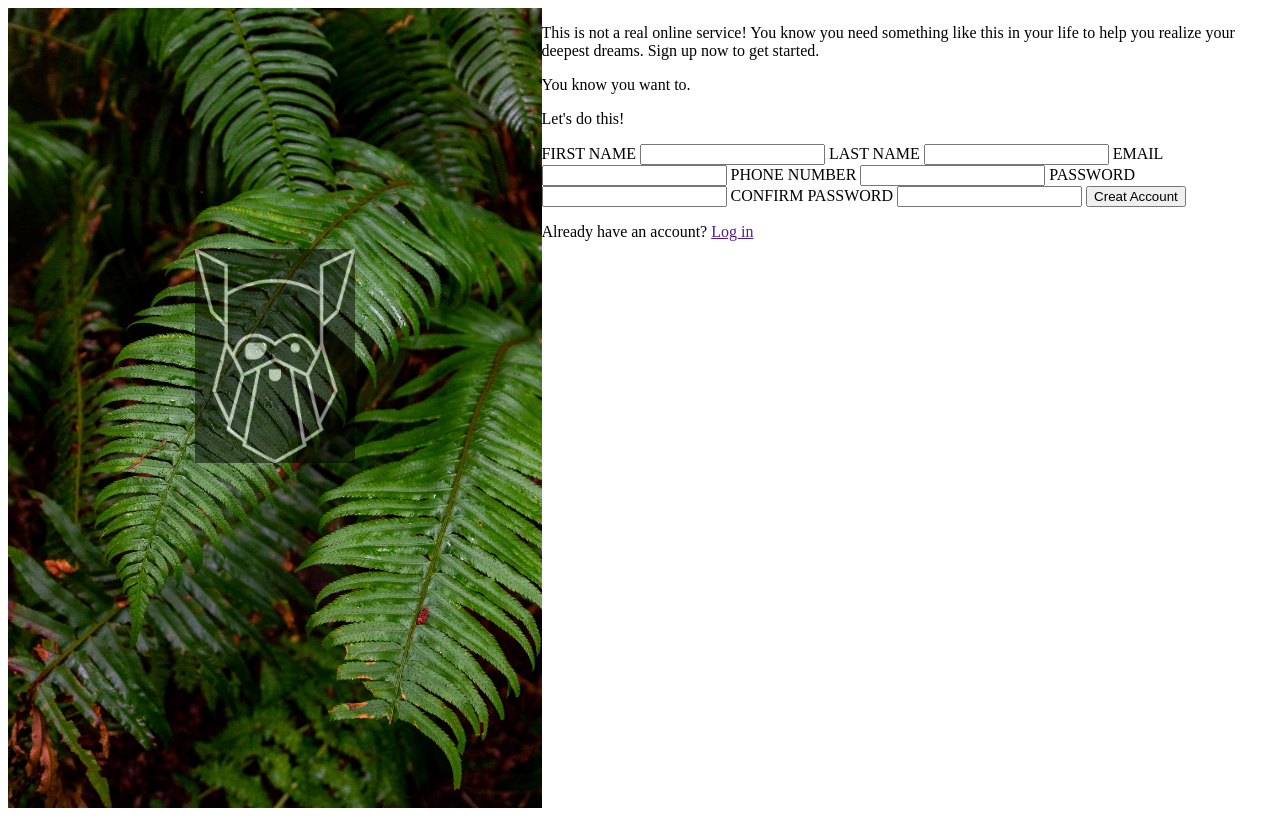
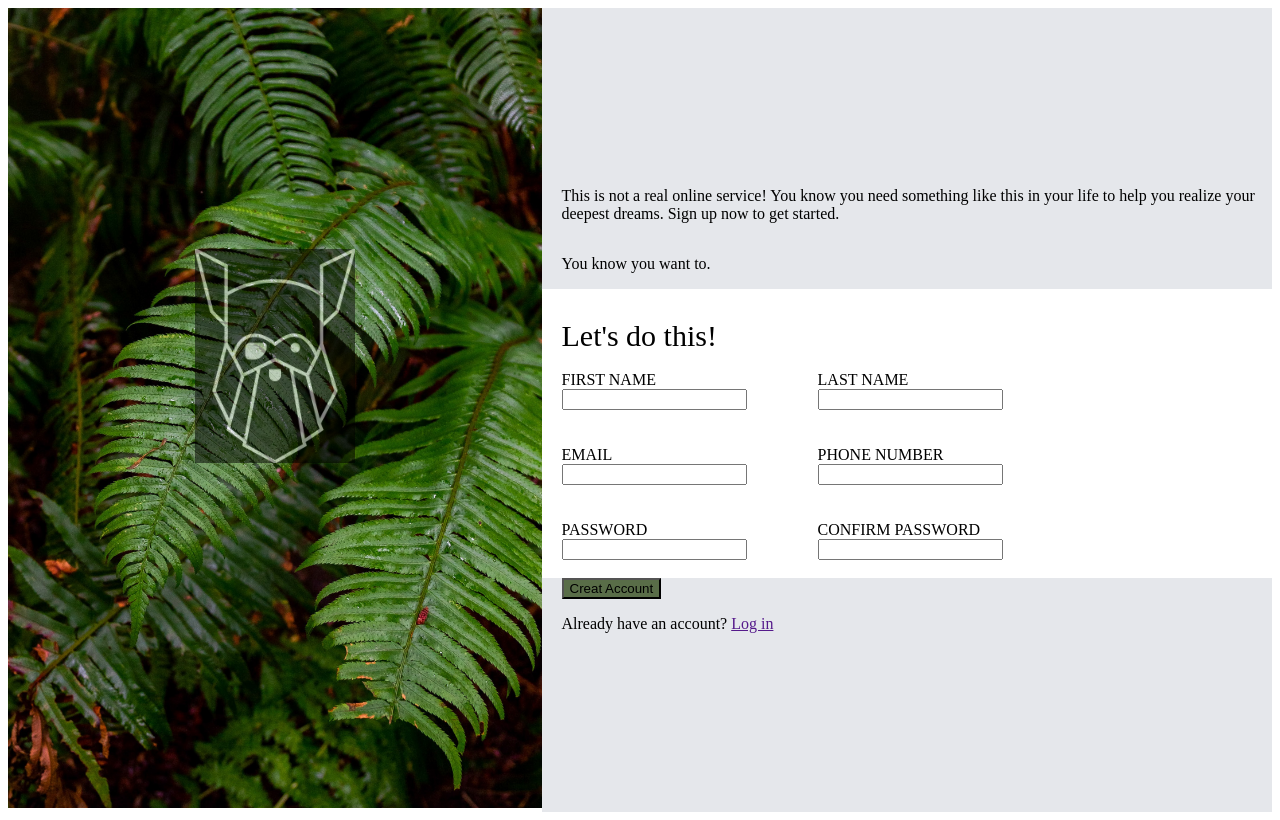
Before and after one commit to Xiaowei1102/sign-up-form, a plain HTML site: page index.html in a window 1280 px wide. Drawn offline with Linux system fonts and the light colour scheme.

Commit message:
add flexbox to form's imput and label

```diff
--- a/index.html
+++ b/index.html
@@ -12,26 +12,52 @@
         <img class= "background-image" src="unsplash.jpg" alt="unsplash leaves">
         <img class="logo" src="odin-lined.png" alt="odin logo">
     </div>
-    <div>
+    <div class="formcontainer">
+        <div class="textcontainer1">
             <p>This is not a real online service! You know you need something like this in your life to help you realize your deepest dreams. Sign up now to get started.</p>
             <p>You know you want to.</p>
-        <form action="/sign-up-form-page" method="post">
+        </div>
+
+        <form id="form1" action="/sign-up-form-page" method="post">
             <p>Let's do this!</p>
+            <div class="infocontainer">
+                <div class="name">
+                    <div class="firstname">
                         <label for="firstname">FIRST NAME</label>
                         <input type="text" id="firstname" name="user_name" />
+                    </div>
+                    <div class="lastname">
                         <label for="lastname">LAST NAME</label>
                         <input type="text" id="lastname" name="user_name" />
+                    </div>
+                </div>
+                <div class="contactinfo">
+                    <div class="email">
                         <label for="mail">EMAIL</label>
                         <input type="email" name="user_email" id="mail">
+                    </div>
+                    <div class="tel">
                         <label for="tel">PHONE NUMBER</label>
                         <input type="tel" name="tel" id="tel">
+                    </div>
+                </div>
+                <div class="password">
+                    <div class="password1">
                         <label for="pwd">PASSWORD</label>
                         <input type="password" name="password" id="pwd">
+                    </div>
+                    <div class="password2">
                         <label for="pwd">CONFIRM PASSWORD</label>
                         <input type="password" name="password" id="pwd">
-            <button type="submit">Creat Account</button>
+                    </div>
+                </div>
+            </div>
+        </form>
+
+        <div class="buttoncontainer">
+            <button type="submit" form="form1">Creat Account</button>
             <p>Already have an account? <a href="">Log in</a></p>
-        </form>
+        </div>
     </div>
 
 
--- a/style.css
+++ b/style.css
@@ -10,6 +10,7 @@ body {
 .background-image {
     position: relative;
     max-height: 100vh;
+    height: auto;
 
 }
 
@@ -22,3 +23,66 @@ body {
     left: 35%;
     opacity: 0.5;
 }
+
+.formcontainer {
+    display: flex;
+    flex-direction: column;
+    justify-content: center;
+
+
+}
+
+.textcontainer1 {
+    padding-left: 20px;
+    background-color: #E5E7EB;
+    flex: 1.5 1 auto;
+    display: flex;
+    flex-direction: column;
+    justify-content: flex-end;
+
+}
+
+form {
+    padding-left: 20px;
+    background-color: white;
+    flex: 1 1 auto;
+    display: flex;
+    flex-direction: column;
+}
+
+.buttoncontainer {
+    padding-left: 20px;
+    background-color: #E5E7EB;
+}
+
+.infocontainer {
+    flex: 2 1 auto;
+}
+
+form>p {
+    margin-bottom: 0;
+    font-size: 30px;
+}
+
+.buttoncontainer {
+    flex: 1.5 1 auto;
+}
+
+.infocontainer {
+    display: flex;
+    flex-direction: column;
+    justify-content: space-around;
+}
+
+.name, .contactinfo, .password {
+    display: flex;
+    gap: 10%;
+}
+
+label, input {
+    display: block;
+}
+
+button {
+    background-color: #596D48;
+}
```
Lines whose indentation alone changed are shown as unchanged.
